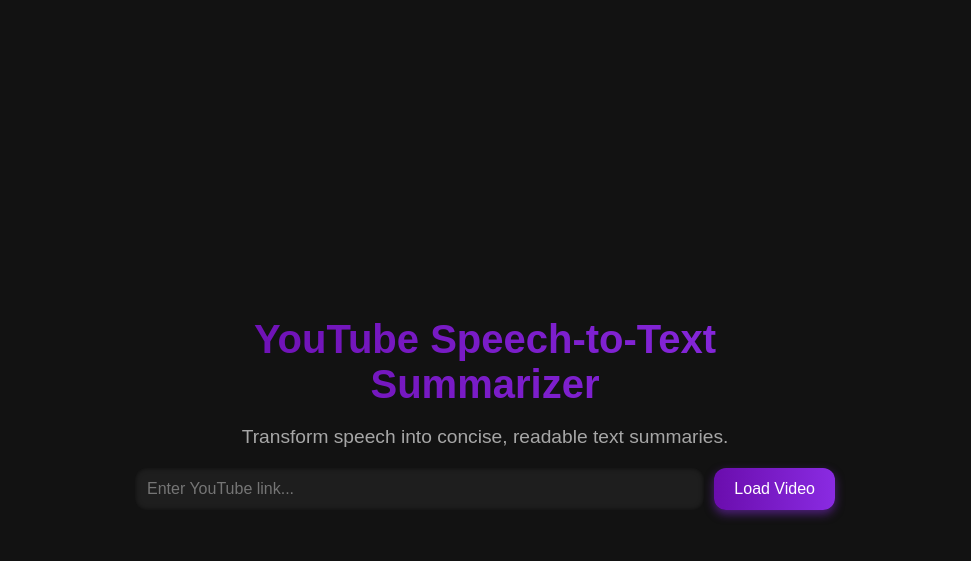
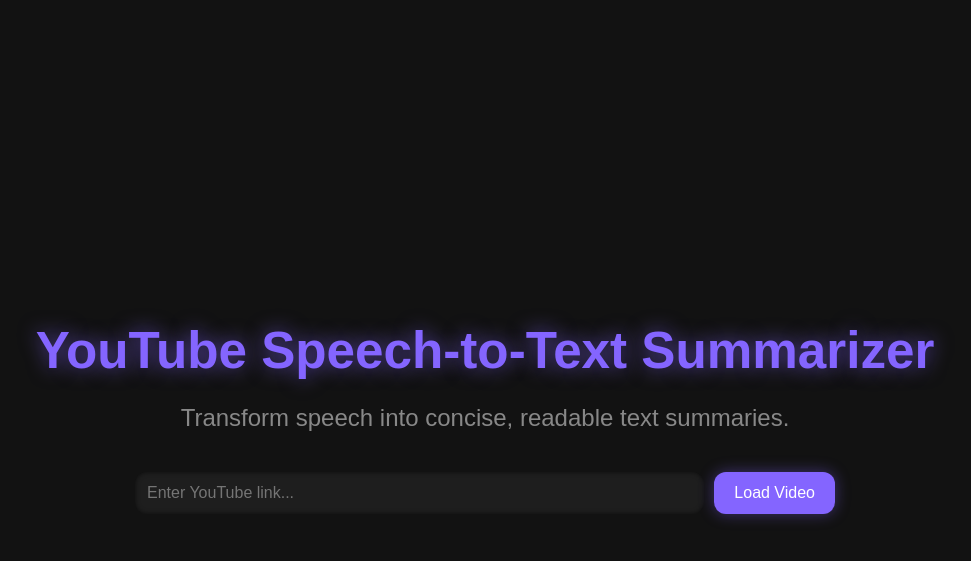
Before and after one commit to PUNITH-V/YouTube-to-Text-Summarization, a Flask app: page / in a window 1280 px wide. Shown: the top 561 px of the page, without its empty margins (155-1126 px from the left). Run offline with Flask 3, Linux system fonts and the light colour scheme.

Commit message:
All changes done

```diff
--- a/app/main.py
+++ b/app/main.py
@@ -1,5 +1,5 @@
 from flask import Flask, render_template, request, jsonify, send_from_directory
-from app import flask_app
+from . import flask_app
 import os
 import requests
 import urllib.parse
--- a/app/static/styles.css
+++ b/app/static/styles.css
@@ -13,20 +13,25 @@
   width: 90%;
   max-width: 700px;
   text-align: center;
+  margin: 0 auto;
 }
 
 .title {
-    font-size: 2.5rem;
-    background: linear-gradient(90deg, #6a0dad, #8a2be2); /* Purple to Violet */
-    -webkit-background-clip: text;
-    -webkit-text-fill-color: transparent;
-    margin-bottom: 10px;
+  font-size: 3.2rem;
+  color: #8465ff;
+  text-shadow: 0 0 20px rgba(132, 101, 255, 0.6);
+  margin-bottom: 20px;
+  white-space: nowrap;
+  text-align: center;
+  width: 100%;
+  display: flex;
+  justify-content: center;
 }
 
 .subtitle {
-    font-size: 1.2rem;
-    color: #cccccc;
-    opacity: 0.8;
+  font-size: 1.5rem;
+  color: #888888;
+  margin-bottom: 40px;
 }
 
 .input-section {
@@ -51,17 +56,17 @@
   padding: 12px 20px;
   border: none;
   border-radius: 12px;
-    background: linear-gradient(90deg, #6a0dad, #8a2be2);
+  background: #8465ff;
   color: #ffffff;
   font-size: 1rem;
   cursor: pointer;
-    transition: background 0.3s ease, transform 0.2s ease;
-    box-shadow: 0px 4px 10px rgba(138, 43, 226, 0.5);
+  transition: all 0.3s ease;
+  box-shadow: 0 0 15px rgba(132, 101, 255, 0.4);
 }
 
 button:hover {
-    background: linear-gradient(90deg, #8a2be2, #6a0dad);
-    transform: translateY(-2px);
+  background: #9374ff;
+  box-shadow: 0 0 20px rgba(132, 101, 255, 0.6);
 }
 
 /* Video Container */
--- a/app/templates/index.html
+++ b/app/templates/index.html
@@ -51,9 +51,12 @@
         console.log("Extracted Video ID:", videoId); // Debugging
 
         // Use a direct YouTube embed URL (No API needed)
-        const iframe = `<iframe width="560" height="315"
+        const iframe = `<iframe
+            width="100%"
+            height="100%"
             src="https://www.youtube.com/embed/${videoId}?rel=0&showinfo=0"
-            frameborder="0" allow="accelerometer; autoplay; clipboard-write; encrypted-media; gyroscope; picture-in-picture"
+            frameborder="0"
+            allow="accelerometer; autoplay; clipboard-write; encrypted-media; gyroscope; picture-in-picture"
             allowfullscreen>
         </iframe>`;
 
```
Also changed, not shown: other parts of app/static/styles.css (+18 -5 lines), static/styles 2.css (added, +103 -0 lines), static/favicon 2.ico (added), 2 other files. Lines whose indentation alone changed are shown as unchanged.
